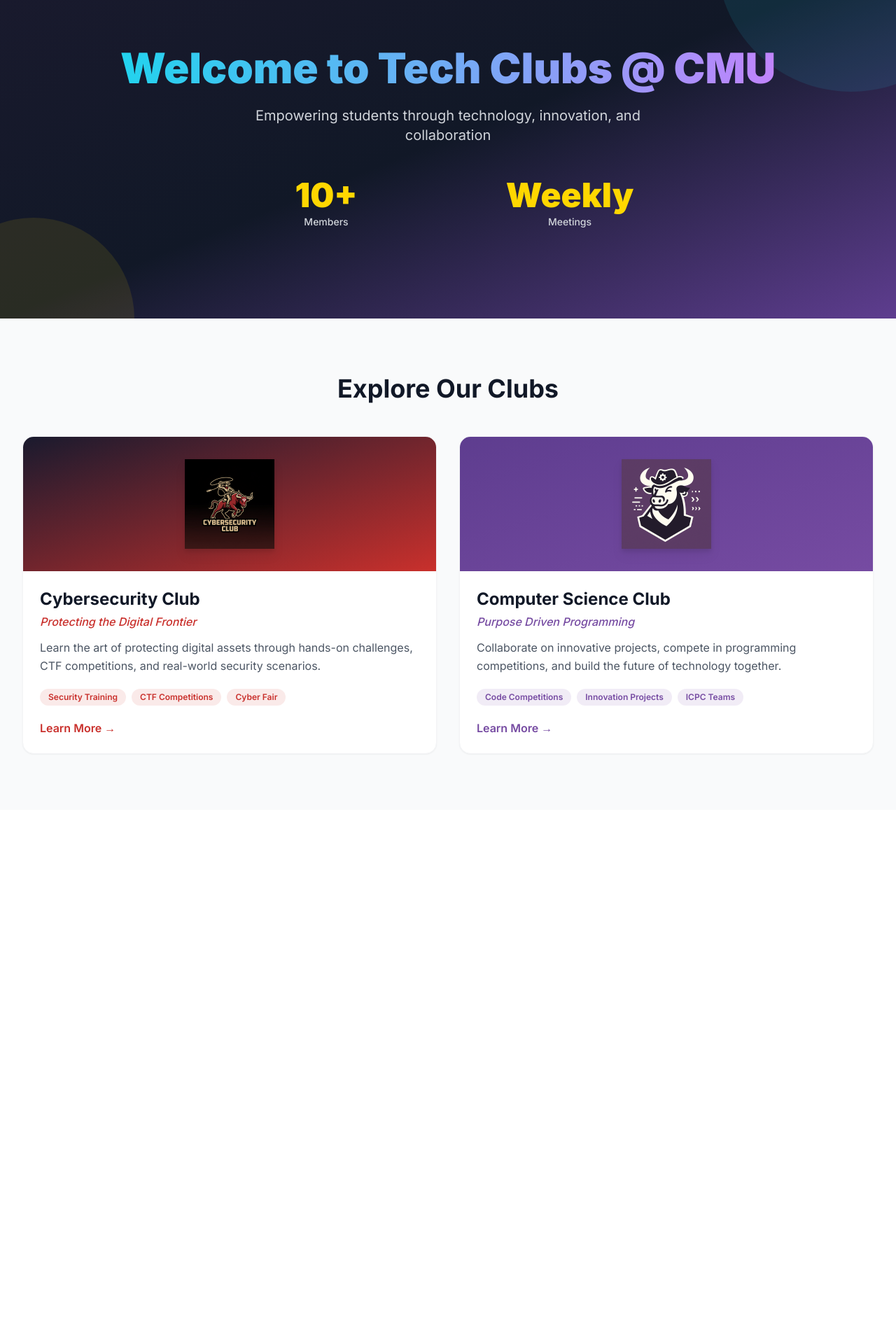
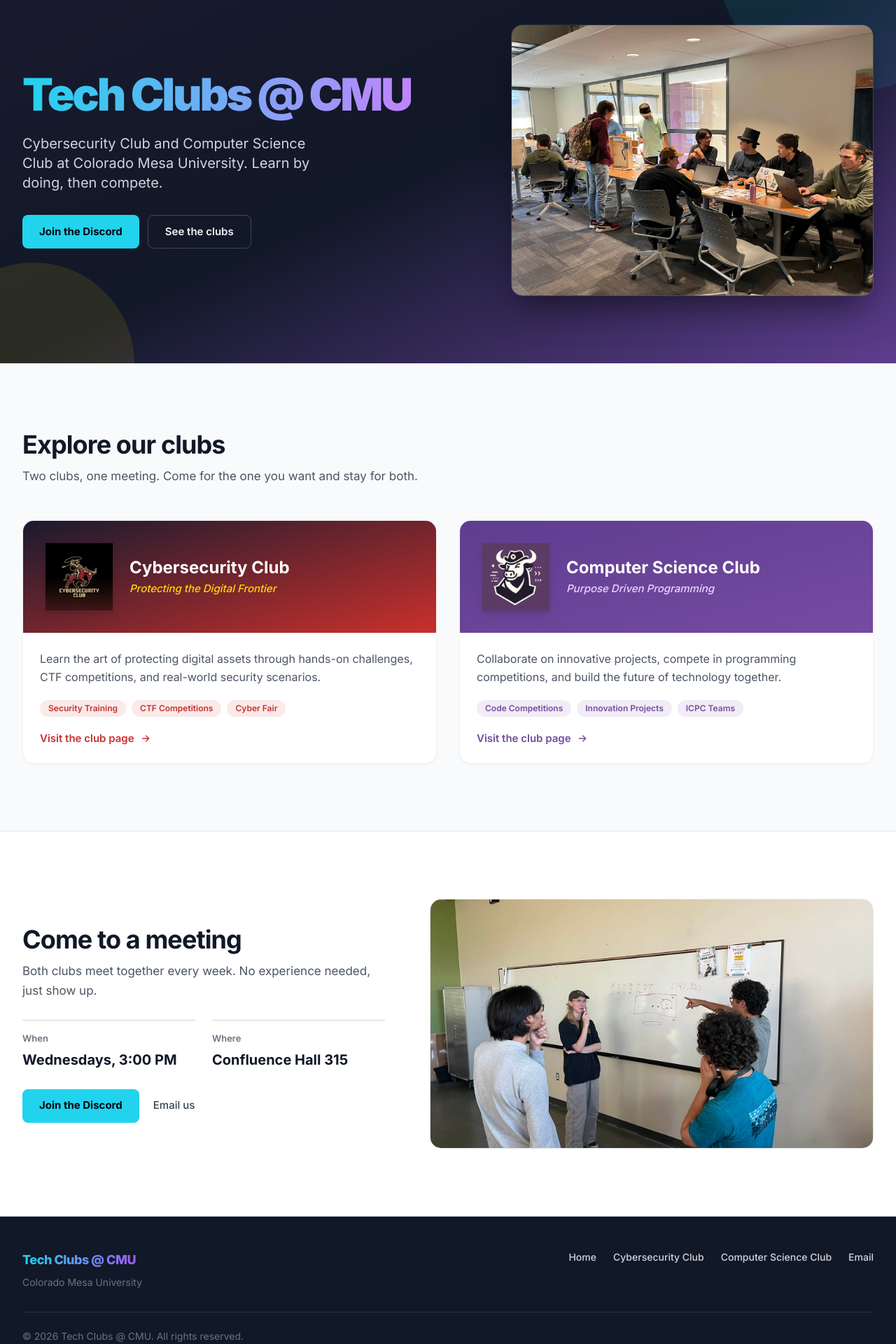
Before and after one commit to CMU-Techsynergy-and-Cybersecurity-Clubs/website, a Next.js app: page / in a window 1280 px wide. Shown: the part 125-2045 px from the top of the page at 70% size. Before the commit the page ends 1282 px from the top, so only its background shows below. Built offline with nearby package versions, Linux system fonts and the light colour scheme.

Commit message:
Redesign landing page with split hero, meeting details, and footer

```diff
--- a/src/app/page.tsx
+++ b/src/app/page.tsx
@@ -1,6 +1,30 @@
 import Link from 'next/link'
 import { clubThemes } from '@/lib/clubs'
+import { sharedClubConfig } from '@/lib/sharedConfig'
+import { navLinks } from '@/lib/nav'
 import StaticImage from '@/components/StaticImage'
+
+const meeting = sharedClubConfig.meeting
+
+const primaryCta =
+  'inline-flex items-center h-12 px-6 rounded-lg bg-cyan-400 text-gray-950 font-bold text-[15px] hover:bg-cyan-300 active:translate-y-px transition-colors'
+
+function ArrowIcon() {
+  return (
+    <svg
+      className="w-4 h-4 transition-transform group-hover:translate-x-1"
+      viewBox="0 0 24 24"
+      fill="none"
+      stroke="currentColor"
+      strokeWidth={2}
+      strokeLinecap="round"
+      strokeLinejoin="round"
+      aria-hidden="true"
+    >
+      <path d="M5 12h14M13 6l6 6-6 6" />
+    </svg>
+  )
+}
 
 export default function Home() {
   const cybersec = clubThemes.cybersecurity
@@ -9,111 +33,226 @@
   return (
     <div>
       {/* ── Hero ── */}
-      <section className="relative bg-gradient-to-br from-cybersecurity-dark via-gray-900 to-compsci-purple-dark overflow-hidden">
+      <section className="relative overflow-hidden bg-gradient-to-br from-cybersecurity-dark via-gray-900 to-compsci-purple-dark">
         <div className="absolute top-0 right-0 w-96 h-96 bg-cyan-400/10 rounded-full -translate-y-1/2 translate-x-1/3" />
         <div className="absolute bottom-0 left-0 w-72 h-72 bg-cybersecurity-gold/10 rounded-full translate-y-1/2 -translate-x-1/3" />
 
-        <div className="relative max-w-5xl mx-auto px-4 sm:px-6 lg:px-8 py-24 md:py-32 text-center">
-          <h1 className="text-4xl md:text-6xl font-black mb-6">
+        <div className="relative max-w-7xl mx-auto px-4 sm:px-6 lg:px-8 py-14 md:py-24">
+          <div className="grid md:grid-cols-11 gap-10 md:gap-16 items-center">
+            <div className="md:col-span-6 flex flex-col items-start gap-6">
+              <h1 className="text-[44px] md:text-6xl lg:text-[64px] leading-[1.05] font-black tracking-tighter">
                 <span className="bg-gradient-to-r from-cyan-400 to-purple-400 bg-clip-text text-transparent">
-              Welcome to Tech Clubs @ CMU
+                  Tech Clubs @ CMU
                 </span>
               </h1>
-          <p className="text-lg md:text-xl text-gray-300 max-w-2xl mx-auto mb-12">
-            Empowering students through technology, innovation, and collaboration
+              <p className="text-lg md:text-xl text-gray-300 leading-relaxed max-w-[34ch]">
+                Cybersecurity Club and Computer Science Club at Colorado Mesa University. Learn by
+                doing, then compete.
               </p>
-          <div className="grid grid-cols-2 gap-6 max-w-2xl mx-auto">
-            <div>
-              <div className="text-4xl md:text-5xl font-black text-cybersecurity-gold">10+</div>
-              <div className="text-gray-300 text-sm font-medium mt-1">Members</div>
+              <div className="flex flex-wrap gap-3 mt-2">
+                <a
+                  href={sharedClubConfig.discord}
+                  target="_blank"
+                  rel="noopener noreferrer"
+                  className={primaryCta}
+                >
+                  Join the Discord
+                </a>
+                <a
+                  href="#clubs"
+                  className="inline-flex items-center h-12 px-6 rounded-lg border border-white/20 text-gray-100 font-semibold text-[15px] hover:bg-white/5 transition-colors"
+                >
+                  See the clubs
+                </a>
               </div>
-            <div>
-              <div className="text-4xl md:text-5xl font-black text-cybersecurity-gold">Weekly</div>
-              <div className="text-gray-300 text-sm font-medium mt-1">Meetings</div>
+            </div>
+            <div className="md:col-span-5 aspect-[4/3] rounded-2xl overflow-hidden border border-white/10 shadow-2xl shadow-black/50">
+              <StaticImage
+                src="/cyber-fair/IMG_1917.jpg"
+                alt="Students working through security challenges at Cyber Fair 2025"
+                className="w-full h-full object-cover"
+              />
             </div>
           </div>
         </div>
       </section>
 
       {/* ── Clubs ── */}
-      <section className="bg-gray-50 dark:bg-gray-950 py-20">
+      <section id="clubs" className="bg-gray-50 dark:bg-gray-950 py-16 md:py-24">
         <div className="max-w-7xl mx-auto px-4 sm:px-6 lg:px-8">
-          <h2 className="text-3xl md:text-4xl font-bold text-gray-900 dark:text-gray-100 text-center mb-12">
-            Explore Our Clubs
+          <div className="flex flex-col gap-3 mb-12">
+            <h2 className="text-3xl md:text-4xl font-bold tracking-tight text-gray-900 dark:text-gray-100">
+              Explore our clubs
             </h2>
+            <p className="text-[17px] leading-relaxed text-gray-600 dark:text-gray-400 max-w-[60ch]">
+              Two clubs, one meeting. Come for the one you want and stay for both.
+            </p>
+          </div>
+
           <div className="grid md:grid-cols-2 gap-8">
             <Link
-              href="/cybersecurity"
-              className="group block bg-white dark:bg-gray-900 rounded-2xl border border-gray-100 dark:border-gray-800 shadow-sm overflow-hidden hover:shadow-xl hover:-translate-y-1 transition-all duration-300"
+              href={cybersec.basePath}
+              className="group flex flex-col bg-white dark:bg-gray-900 rounded-2xl border border-gray-100 dark:border-gray-800 shadow-sm overflow-hidden hover:shadow-xl hover:-translate-y-1 transition-all duration-300"
             >
-              <div className="bg-gradient-to-br from-cybersecurity-dark to-cybersecurity-red p-8 flex items-center justify-center">
+              <div className="bg-gradient-to-br from-cybersecurity-dark to-cybersecurity-red p-8 flex items-center gap-6">
                 <StaticImage
                   src={cybersec.logo}
-                  alt={cybersec.name}
-                  className="h-32 w-32 object-contain drop-shadow-lg"
+                  alt={`${cybersec.name} logo`}
+                  className="h-24 w-24 object-contain drop-shadow-lg"
                 />
+                <div className="flex flex-col gap-1">
+                  <h3 className="text-2xl font-bold text-white leading-tight">{cybersec.name}</h3>
+                  <p className="text-[15px] font-medium italic text-cybersecurity-gold">{cybersec.slogan}</p>
                 </div>
-              <div className="p-6">
-                <h3 className="text-2xl font-bold text-gray-900 dark:text-gray-100 mb-1">{cybersec.name}</h3>
-                <p className="text-cybersecurity-red dark:text-red-400 font-medium italic mb-3">{cybersec.slogan}</p>
-                <p className="text-gray-600 dark:text-gray-400 leading-relaxed mb-5">
+              </div>
+              <div className="p-6 flex flex-col gap-5 flex-grow">
+                <p className="text-gray-600 dark:text-gray-400 leading-relaxed">
                   Learn the art of protecting digital assets through hands-on challenges, CTF
                   competitions, and real-world security scenarios.
                 </p>
-                <div className="flex flex-wrap gap-2 mb-5">
-                  <span className="bg-cybersecurity-red/10 text-cybersecurity-red text-xs font-semibold px-3 py-1 rounded-full">
-                    Security Training
+                <div className="flex flex-wrap gap-2">
+                  {['Security Training', 'CTF Competitions', 'Cyber Fair'].map((tag) => (
+                    <span
+                      key={tag}
+                      className="bg-cybersecurity-red/10 dark:bg-cybersecurity-red/15 text-cybersecurity-red dark:text-red-400 text-xs font-semibold px-3 py-1 rounded-full"
+                    >
+                      {tag}
                     </span>
-                  <span className="bg-cybersecurity-red/10 text-cybersecurity-red text-xs font-semibold px-3 py-1 rounded-full">
-                    CTF Competitions
-                  </span>
-                  <span className="bg-cybersecurity-red/10 text-cybersecurity-red text-xs font-semibold px-3 py-1 rounded-full">
-                    Cyber Fair
-                  </span>
+                  ))}
                 </div>
-                <span className="inline-flex items-center text-cybersecurity-red font-semibold group-hover:translate-x-1 transition-transform">
-                  Learn More →
+                <span className="inline-flex items-center gap-2 mt-auto text-cybersecurity-red dark:text-red-400 font-semibold text-[15px]">
+                  Visit the club page
+                  <ArrowIcon />
                 </span>
               </div>
             </Link>
 
             <Link
-              href="/ComputerScienceClub"
-              className="group block bg-white dark:bg-gray-900 rounded-2xl border border-gray-100 dark:border-gray-800 shadow-sm overflow-hidden hover:shadow-xl hover:-translate-y-1 transition-all duration-300"
+              href={compsci.basePath}
+              className="group flex flex-col bg-white dark:bg-gray-900 rounded-2xl border border-gray-100 dark:border-gray-800 shadow-sm overflow-hidden hover:shadow-xl hover:-translate-y-1 transition-all duration-300"
             >
-              <div className="bg-gradient-to-br from-compsci-purple-dark to-compsci-purple p-8 flex items-center justify-center">
+              <div className="bg-gradient-to-br from-compsci-purple-dark to-compsci-purple p-8 flex items-center gap-6">
                 <StaticImage
                   src={compsci.logo}
-                  alt={compsci.name}
-                  className="h-32 w-32 object-contain drop-shadow-lg"
+                  alt={`${compsci.name} logo`}
+                  className="h-24 w-24 object-contain drop-shadow-lg"
                 />
+                <div className="flex flex-col gap-1">
+                  <h3 className="text-2xl font-bold text-white leading-tight">{compsci.name}</h3>
+                  <p className="text-[15px] font-medium italic text-purple-200">{compsci.slogan}</p>
                 </div>
-              <div className="p-6">
-                <h3 className="text-2xl font-bold text-gray-900 dark:text-gray-100 mb-1">{compsci.name}</h3>
-                <p className="text-compsci-purple dark:text-purple-400 font-medium italic mb-3">{compsci.slogan}</p>
-                <p className="text-gray-600 dark:text-gray-400 leading-relaxed mb-5">
+              </div>
+              <div className="p-6 flex flex-col gap-5 flex-grow">
+                <p className="text-gray-600 dark:text-gray-400 leading-relaxed">
                   Collaborate on innovative projects, compete in programming competitions, and
                   build the future of technology together.
                 </p>
-                <div className="flex flex-wrap gap-2 mb-5">
-                  <span className="bg-compsci-purple/10 text-compsci-purple text-xs font-semibold px-3 py-1 rounded-full">
-                    Code Competitions
+                <div className="flex flex-wrap gap-2">
+                  {['Code Competitions', 'Innovation Projects', 'ICPC Teams'].map((tag) => (
+                    <span
+                      key={tag}
+                      className="bg-compsci-purple/10 dark:bg-compsci-purple/20 text-compsci-purple dark:text-purple-400 text-xs font-semibold px-3 py-1 rounded-full"
+                    >
+                      {tag}
                     </span>
-                  <span className="bg-compsci-purple/10 text-compsci-purple text-xs font-semibold px-3 py-1 rounded-full">
-                    Innovation Projects
-                  </span>
-                  <span className="bg-compsci-purple/10 text-compsci-purple text-xs font-semibold px-3 py-1 rounded-full">
-                    ICPC Teams
-                  </span>
+                  ))}
                 </div>
-                <span className="inline-flex items-center text-compsci-purple font-semibold group-hover:translate-x-1 transition-transform">
-                  Learn More →
+                <span className="inline-flex items-center gap-2 mt-auto text-compsci-purple dark:text-purple-400 font-semibold text-[15px]">
+                  Visit the club page
+                  <ArrowIcon />
                 </span>
               </div>
             </Link>
           </div>
         </div>
       </section>
+
+      {/* ── Meeting ── */}
+      <section className="bg-white dark:bg-gray-900 border-y border-gray-200 dark:border-gray-800 py-16 md:py-24">
+        <div className="max-w-7xl mx-auto px-4 sm:px-6 lg:px-8">
+          <div className="grid md:grid-cols-11 gap-10 md:gap-16 items-center">
+            <div className="md:col-span-5 flex flex-col items-start gap-7">
+              <div className="flex flex-col gap-3">
+                <h2 className="text-3xl md:text-4xl font-bold tracking-tight text-gray-900 dark:text-gray-100">
+                  Come to a meeting
+                </h2>
+                <p className="text-[17px] leading-relaxed text-gray-600 dark:text-gray-400 max-w-[50ch]">
+                  Both clubs meet together every week. No experience needed, just show up.
+                </p>
+              </div>
+              <dl className="w-full grid sm:grid-cols-2 gap-5 sm:gap-6">
+                <div className="flex flex-col gap-1.5 pt-4 border-t border-gray-300 dark:border-gray-700">
+                  <dt className="text-[13px] font-semibold text-gray-500 dark:text-gray-400">When</dt>
+                  <dd className="text-xl font-bold text-gray-900 dark:text-gray-100">
+                    {meeting.day}, {meeting.time}
+                  </dd>
+                </div>
+                <div className="flex flex-col gap-1.5 pt-4 border-t border-gray-300 dark:border-gray-700">
+                  <dt className="text-[13px] font-semibold text-gray-500 dark:text-gray-400">Where</dt>
+                  <dd className="text-xl font-bold text-gray-900 dark:text-gray-100">{meeting.location}</dd>
+                </div>
+              </dl>
+              <div className="flex flex-wrap items-center gap-5">
+                <a
+                  href={sharedClubConfig.discord}
+                  target="_blank"
+                  rel="noopener noreferrer"
+                  className={primaryCta}
+                >
+                  Join the Discord
+                </a>
+                <a
+                  href={`mailto:${sharedClubConfig.email}`}
+                  className="text-[15px] font-medium text-gray-700 dark:text-gray-300 hover:text-gray-900 dark:hover:text-white transition-colors"
+                >
+                  Email us
+                </a>
+              </div>
+            </div>
+            <div className="md:col-span-6 aspect-video rounded-2xl overflow-hidden border border-gray-200 dark:border-gray-800">
+              <StaticImage
+                src="/icpc/IMG_0640.jpg"
+                alt={`${compsci.name} team at ICPC 2025`}
+                className="w-full h-full object-cover"
+              />
+            </div>
+          </div>
+        </div>
+      </section>
+
+      {/* ── Footer ── */}
+      <footer className="bg-gray-900 text-white">
+        <div className="max-w-7xl mx-auto px-4 sm:px-6 lg:px-8 py-12 flex flex-col gap-8">
+          <div className="flex flex-col md:flex-row md:justify-between md:items-start gap-8">
+            <div className="flex flex-col gap-2">
+              <span className="bg-gradient-to-r from-cyan-400 to-purple-500 bg-clip-text text-transparent font-extrabold text-lg tracking-tight">
+                Tech Clubs @ CMU
+              </span>
+              <span className="text-sm text-gray-500">Colorado Mesa University</span>
+            </div>
+            <div className="flex flex-wrap gap-6">
+              {navLinks.map((link) => (
+                <Link
+                  key={link.href}
+                  href={link.href}
+                  className="text-sm font-medium text-gray-300 hover:text-white transition-colors"
+                >
+                  {link.label}
+                </Link>
+              ))}
+              <a
+                href={`mailto:${sharedClubConfig.email}`}
+                className="text-sm font-medium text-gray-300 hover:text-white transition-colors"
+              >
+                Email
+              </a>
+            </div>
+          </div>
+          <p className="border-t border-white/10 pt-6 text-sm text-gray-500">
+            © {new Date().getFullYear()} Tech Clubs @ CMU. All rights reserved.
+          </p>
+        </div>
+      </footer>
     </div>
   )
 }
```
Lines whose indentation alone changed are shown as unchanged.
